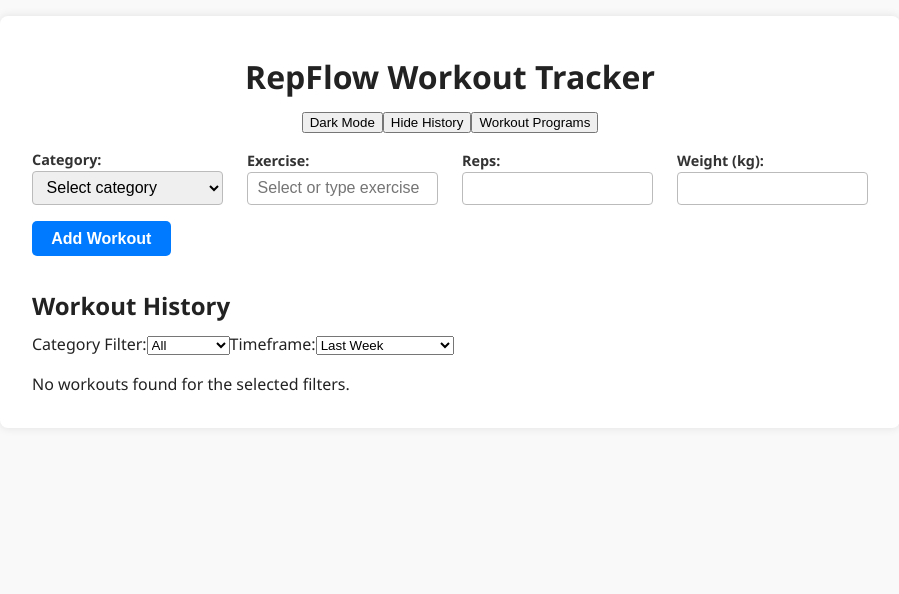
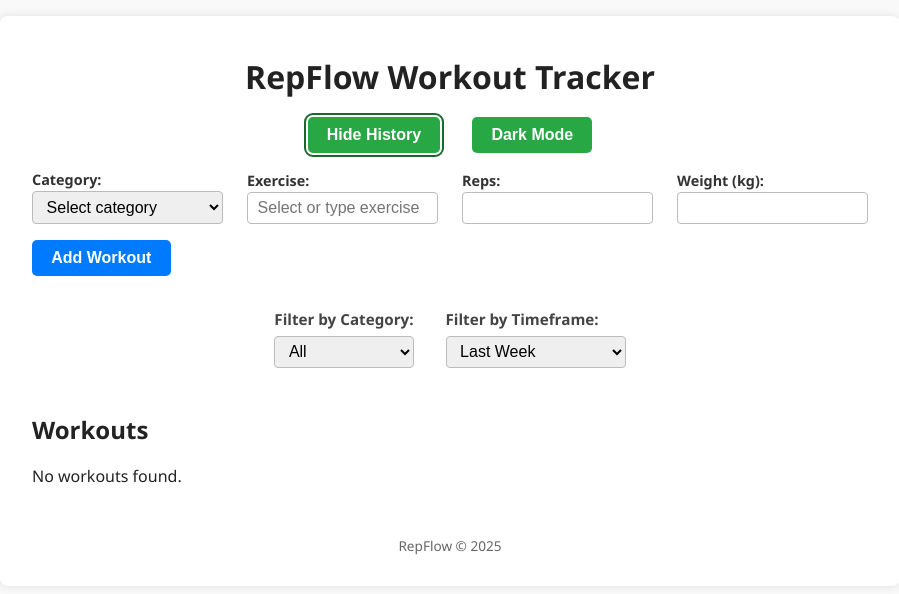
Before and after one commit to ChrisAT99/repflow-react, a React (Create React App) app: page / in a window 1280 px wide. Both pictures are taken after a click on the button "Show History". Shown: the top 594 px of the page, without its empty margins (190-1089 px from the left). Built offline with nearby package versions, Linux system fonts and the light colour scheme.

Commit message:
Revert "changes to history and added workout programs"
This reverts commit b54edc8cc6d7e5cff044ef59e73ac959f24f2c8b.

```diff
--- a/src/App.js
+++ b/src/App.js
@@ -1,4 +1,3 @@
-// App.js
 import React, { useState, useEffect } from 'react';
 import { formatDate, filterWorkoutsByDate } from './utils';
 import './styles.css';
@@ -14,57 +13,6 @@ const presetWorkouts = {
   cardio: ['Running', 'Cycling', 'Jump Rope', 'Rowing', 'Swimming'],
   other: ['Yoga', 'Stretching', 'Foam Rolling']
 };
-
-const presetPrograms = [
-  {
-    id: 'push-pull-legs',
-    title: 'Push Pull Legs',
-    exercises: [
-      {
-        name: 'Bench Press',
-        substitutes: ['Push-ups', 'Chest Fly'],
-        defaultReps: 10,
-        defaultWeight: 40,
-      },
-      {
-        name: 'Overhead Press',
-        substitutes: ['Lateral Raises', 'Front Raises'],
-        defaultReps: 8,
-        defaultWeight: 20,
-      },
-      {
-        name: 'Deadlift',
-        substitutes: ['Leg Press', 'Bent-over Row'],
-        defaultReps: 6,
-        defaultWeight: 60,
-      }
-    ],
-  },
-  {
-    id: 'full-body',
-    title: 'Full Body Blast',
-    exercises: [
-      {
-        name: 'Squats',
-        substitutes: ['Lunges', 'Leg Curl'],
-        defaultReps: 12,
-        defaultWeight: 50,
-      },
-      {
-        name: 'Pull-Ups',
-        substitutes: ['Lat Pulldown', 'Seated Row'],
-        defaultReps: 8,
-        defaultWeight: 0,
-      },
-      {
-        name: 'Plank',
-        substitutes: ['Crunches', 'Sit-ups'],
-        defaultReps: 1, // reps could mean sets here or seconds - up to user
-        defaultWeight: 0,
-      }
-    ],
-  }
-];
 
 const categories = Object.keys(presetWorkouts);
 
@@ -88,15 +36,12 @@ function App() {
   const [timeframe, setTimeframe] = useState('lastWeek');
   const [customRange, setCustomRange] = useState({ start: '', end: '' });
 
-  const [showHistory, setShowHistory] = useState(false);
+  // Dark mode state
   const [darkMode, setDarkMode] = useState(false);
 
-  // New states for Workout Programs
-  const [showPrograms, setShowPrograms] = useState(false);
-  const [selectedProgramId, setSelectedProgramId] = useState(null);
-  const [programHistoryFilter, setProgramHistoryFilter] = useState('all'); // 'all' or programId
+  // History visibility default false (hidden)
+  const [showHistory, setShowHistory] = useState(false);
 
-  // Load workouts from localStorage on mount
   useEffect(() => {
     const saved = localStorage.getItem('workouts');
     if (saved) {
@@ -106,44 +51,44 @@ function App() {
       }));
       setWorkouts(parsed);
     }
+
     // Load dark mode preference if saved
     const savedDark = localStorage.getItem('darkMode');
-    if (savedDark === 'true') setDarkMode(true);
+    if (savedDark) setDarkMode(JSON.parse(savedDark));
   }, []);
 
-  // Save workouts and darkMode to localStorage on change
   useEffect(() => {
     localStorage.setItem('workouts', JSON.stringify(workouts));
   }, [workouts]);
 
   useEffect(() => {
-    localStorage.setItem('darkMode', darkMode);
+    localStorage.setItem('darkMode', JSON.stringify(darkMode));
+    if (darkMode) {
+      document.documentElement.classList.add('dark-mode');
+    } else {
+      document.documentElement.classList.remove('dark-mode');
+    }
   }, [darkMode]);
 
-  // Filter workouts based on filterCategory, timeframe, and programHistoryFilter
   const filteredWorkouts = workouts.filter(w => {
     if (filterCategory !== 'all' && w.category !== filterCategory) return false;
-    if (programHistoryFilter !== 'all' && w.programId !== programHistoryFilter) return false;
 
     if (timeframe === 'custom') {
-      if (!customRange.start || !customRange.end) return true; // no range selected yet
+      if (!customRange.start || !customRange.end) return true;
       return w.date >= new Date(customRange.start) && w.date <= new Date(customRange.end);
     }
 
     return filterWorkoutsByDate(w.date, timeframe, workouts);
   });
 
-  // Populate exercise list for selected category
   const currentExercises = category ? presetWorkouts[category] || [] : [];
 
-  // Handlers
   function resetForm() {
     setCategory('');
     setExercise('');
     setReps('');
     setWeight('');
     setEditIndex(null);
-    setSelectedProgramId(null);
   }
 
   function handleSubmit(e) {
@@ -159,8 +104,7 @@ function App() {
       exercise,
       reps: Number(reps),
       weight: Number(weight),
-      date: new Date(),
-      programId: selectedProgramId, // tag with program if any
+      date: new Date()
     };
 
     if (editIndex !== null) {
@@ -181,7 +125,6 @@ function App() {
     setReps(w.reps);
     setWeight(w.weight);
     setEditIndex(index);
-    setSelectedProgramId(w.programId || null);
   }
 
   function handleDelete(index) {
@@ -191,62 +134,31 @@ function App() {
     }
   }
 
-  // Program selection: adds all exercises from the selected program to the workout list for today
-  function handleSelectProgram(programId) {
-    const program = presetPrograms.find(p => p.id === programId);
-    if (!program) return;
-
-    // We add all program exercises to workouts for today with default reps and weights
-    const today = new Date();
-    const newEntries = program.exercises.map(ex => ({
-      category: '', // no category here because programs can mix exercises from various categories
-      exercise: ex.name,
-      reps: ex.defaultReps,
-      weight: ex.defaultWeight,
-      date: today,
-      programId: program.id,
-    }));
-
-    setWorkouts(prev => [...prev, ...newEntries]);
-    setShowPrograms(false);
-    setShowHistory(true);
-    setProgramHistoryFilter(program.id);
-  }
-
-  // Show history filtered by program
-  function handleShowProgramHistory(programId) {
-    setProgramHistoryFilter(programId);
-    setShowHistory(true);
-    setShowPrograms(false);
-  }
-
   return (
-    <div className={`app-container ${darkMode ? 'dark' : ''}`}>
+    <div className="app-container">
       <header>
         <h1>RepFlow Workout Tracker</h1>
+      </header>
 
-        <div className="top-buttons">
-          <button onClick={() => setDarkMode(d => !d)}>
-            {darkMode ? 'Light Mode' : 'Dark Mode'}
-          </button>
-
-          <button onClick={() => {
-            setShowHistory(h => !h);
-            if (showPrograms) setShowPrograms(false);
-            setProgramHistoryFilter('all'); // reset program history filter when toggling general history
-          }}>
+      {/* Buttons container */}
+      <div className="buttons-container" style={{ marginBottom: '1rem', textAlign: 'center' }}>
+        <button
+          className="toggle-history-button"
+          onClick={() => setShowHistory(prev => !prev)}
+          aria-pressed={showHistory}
+        >
           {showHistory ? 'Hide History' : 'Show History'}
         </button>
 
-          <button onClick={() => {
-            setShowPrograms(p => !p);
-            if (showHistory) setShowHistory(false);
-            setProgramHistoryFilter('all');
-          }}>
-            {showPrograms ? 'Hide Programs' : 'Workout Programs'}
+        <button
+          className="toggle-darkmode-button"
+          onClick={() => setDarkMode(prev => !prev)}
+          aria-pressed={darkMode}
+          style={{ marginLeft: '1rem' }}
+        >
+          {darkMode ? 'Light Mode' : 'Dark Mode'}
         </button>
       </div>
-      </header>
 
       <section className="workout-entry">
         <form onSubmit={handleSubmit}>
@@ -256,10 +168,8 @@ function App() {
               onChange={e => {
                 setCategory(e.target.value);
                 setExercise('');
-                setSelectedProgramId(null);
               }}
               required
-              disabled={selectedProgramId !== null} // disable when adding program exercises
             >
               <option value="">Select category</option>
               {categories.map(cat => (
@@ -275,7 +185,6 @@ function App() {
               onChange={e => setExercise(e.target.value)}
               placeholder="Select or type exercise"
               required
-              disabled={selectedProgramId !== null} // disable manual edit when adding program exercises
             />
             <datalist id="exerciseList">
               {currentExercises.map(ex => (
@@ -305,43 +214,15 @@ function App() {
             />
           </label>
 
-          <button type="submit">{editIndex !== null ? 'Save Workout' : 'Add Workout'}</button>
+          <button type="submit">{editIndex !== null ? 'Update Workout' : 'Add Workout'}</button>
           {editIndex !== null && <button type="button" onClick={resetForm}>Cancel Edit</button>}
         </form>
       </section>
 
-      {/* Workout Programs panel */}
-      {showPrograms && (
-        <section className="programs-panel">
-          <h2>Workout Programs</h2>
-          {presetPrograms.map(program => (
-            <div key={program.id} className="program-card">
-              <h3>{program.title}</h3>
-              <button onClick={() => handleSelectProgram(program.id)}>Select Program</button>
-              <button onClick={() => handleShowProgramHistory(program.id)}>Show History</button>
-
-              <ul className="program-exercises">
-                {program.exercises.map((ex, i) => (
-                  <li key={i}>
-                    <strong>{ex.name}</strong> (Reps: {ex.defaultReps}, Weight: {ex.defaultWeight} kg)
-                    {ex.substitutes.length > 0 && (
-                      <div className="substitutes">Substitutes: {ex.substitutes.join(', ')}</div>
-                    )}
-                  </li>
-                ))}
-              </ul>
-            </div>
-          ))}
-        </section>
-      )}
-
-      {/* History panel */}
       {showHistory && (
-        <section className="history-panel">
-          <h2>Workout History {programHistoryFilter !== 'all' && `- Program: ${presetPrograms.find(p => p.id === programHistoryFilter)?.title || ''}`}</h2>
-
-          <div className="filters">
-            <label>Category Filter:
+        <>
+          <section className="filter-section">
+            <label>Filter by Category:
               <select
                 value={filterCategory}
                 onChange={e => setFilterCategory(e.target.value)}
@@ -353,7 +234,7 @@ function App() {
               </select>
             </label>
 
-            <label>Timeframe:
+            <label>Filter by Timeframe:
               <select
                 value={timeframe}
                 onChange={e => setTimeframe(e.target.value)}
@@ -366,46 +247,64 @@ function App() {
 
             {timeframe === 'custom' && (
               <div className="custom-date-range">
-                <label>Start Date:
+                <label>Start:
                   <input
                     type="date"
                     value={customRange.start}
-                    onChange={e => setCustomRange(r => ({ ...r, start: e.target.value }))}
+                    onChange={e => setCustomRange(prev => ({ ...prev, start: e.target.value }))}
                   />
                 </label>
-                <label>End Date:
+                <label>End:
                   <input
                     type="date"
                     value={customRange.end}
-                    onChange={e => setCustomRange(r => ({ ...r, end: e.target.value }))}
+                    onChange={e => setCustomRange(prev => ({ ...prev, end: e.target.value }))}
                   />
                 </label>
               </div>
             )}
-          </div>
+          </section>
 
+          <section className="workout-list">
+            <h2>Workouts</h2>
             {filteredWorkouts.length === 0 ? (
-            <p>No workouts found for the selected filters.</p>
+              <p>No workouts found.</p>
             ) : (
-            <ul className="workout-history-list">
+              <table>
+                <thead>
+                  <tr>
+                    <th>Date</th>
+                    <th>Category</th>
+                    <th>Exercise</th>
+                    <th>Reps</th>
+                    <th>Weight (kg)</th>
+                    <th>Actions</th>
+                  </tr>
+                </thead>
+                <tbody>
                   {filteredWorkouts.map((w, i) => (
-                <li key={i} className="workout-history-item">
-                  <div>
-                    <strong>{w.exercise}</strong> — {w.reps} reps @ {w.weight} kg
-                    {w.category && <span> [{w.category}]</span>}
-                    {w.programId && (
-                      <span className="program-tag">Program: {presetPrograms.find(p => p.id === w.programId)?.title || w.programId}</span>
-                    )}
-                  </div>
-                  <div className="date">{formatDate(w.date)}</div>
-                  <button onClick={() => handleEdit(i)}>Edit</button>
-                  <button onClick={() => handleDelete(i)}>Delete</button>
-                </li>
+                    <tr key={i}>
+                      <td>{formatDate(w.date)}</td>
+                      <td>{w.category.charAt(0).toUpperCase() + w.category.slice(1)}</td>
+                      <td>{w.exercise}</td>
+                      <td>{w.reps}</td>
+                      <td>{w.weight.toFixed(1)}</td>
+                      <td>
+                        <button onClick={() => handleEdit(workouts.indexOf(w))}>Edit</button>
+                        <button onClick={() => handleDelete(workouts.indexOf(w))}>Delete</button>
+                      </td>
+                    </tr>
                   ))}
-            </ul>
+                </tbody>
+              </table>
             )}
           </section>
+        </>
       )}
+
+      <footer>
+        <p>RepFlow &copy; 2025</p>
+      </footer>
     </div>
   );
 }
--- a/src/utils.js
+++ b/src/utils.js
@@ -9,25 +9,8 @@ export function formatDate(date) {
   return `${y}-${m}-${d} ${h}:${min}`;
 }
 
-// Format a Date object to "YYYY-MM-DD"
-export function formatDateOnly(date) {
-  if (!(date instanceof Date)) date = new Date(date);
-  const y = date.getFullYear();
-  const m = String(date.getMonth() + 1).padStart(2, '0');
-  const d = String(date.getDate()).padStart(2, '0');
-  return `${y}-${m}-${d}`;
-}
-
-// Format a Date object to "HH:mm"
-export function formatTimeOnly(date) {
-  if (!(date instanceof Date)) date = new Date(date);
-  const h = String(date.getHours()).padStart(2, '0');
-  const min = String(date.getMinutes()).padStart(2, '0');
-  return `${h}:${min}`;
-}
-
-// Helper to filter workouts by timeframe (last workout, week, month, custom range)
-export function filterWorkoutsByDate(date, timeframe, allWorkouts, customRange) {
+// Helper to filter workouts by timeframe (last workout, week, month)
+export function filterWorkoutsByDate(date, timeframe, allWorkouts) {
   if (!(date instanceof Date)) date = new Date(date);
 
   const now = new Date();
@@ -59,19 +42,7 @@ export function filterWorkoutsByDate(date, timeframe, allWorkouts, customRange)
       return date >= monthAgo && date <= now;
     }
 
-    case 'custom':
-      if (!customRange || !customRange.start || !customRange.end) return true;
-      const start = new Date(customRange.start);
-      const end = new Date(customRange.end);
-      return date >= start && date <= end;
-
     default:
       return true;
   }
 }
-
-// Filter workouts by category or programId
-export function filterWorkoutsByCategoryOrProgram(workouts, filterValue) {
-  if (filterValue === 'all') return workouts;
-  return workouts.filter(w => w.category === filterValue || w.programId === filterValue);
-}
```
Lines whose indentation alone changed are shown as unchanged.
